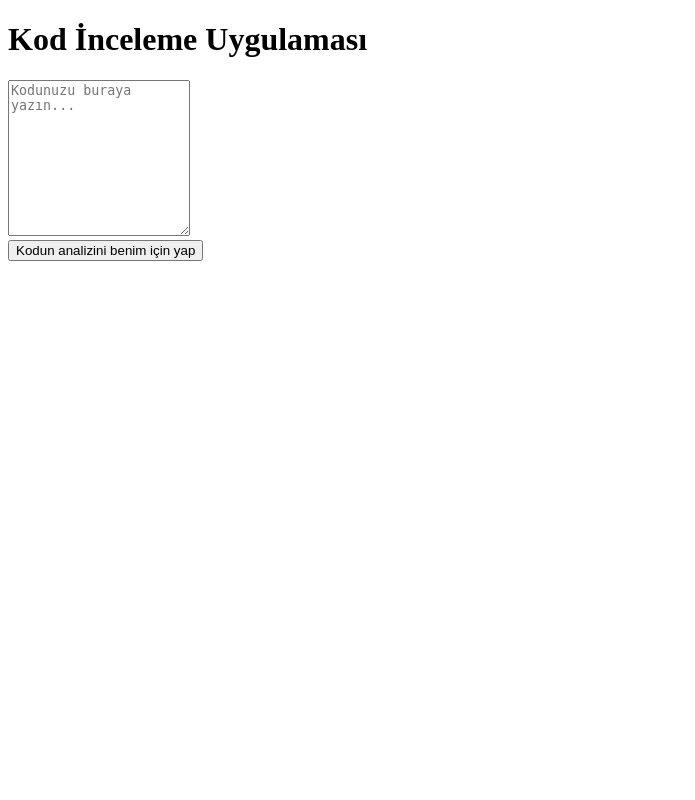
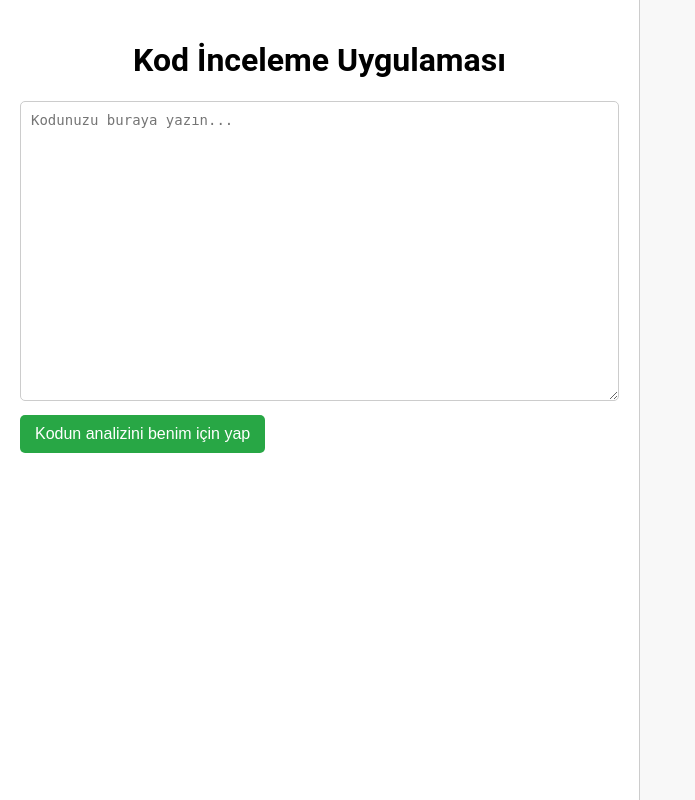
Before and after one commit to EmreGurbuzz/python-code-review-app, a Flask app: page / in a window 1280 px wide. Shown: the whole page, without its empty margins (0-695 px from the left). Run offline with Flask 3, Linux system fonts and the light colour scheme.

Commit message:
fix: arayüz düzeltildi

```diff
--- a/app.py
+++ b/app.py
@@ -3,7 +3,6 @@ import openai
 
 app = Flask(__name__)
 
-# OpenAI API anahtarınızı buraya girin
 openai.api_key = "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"
 
 @app.route('/')
@@ -12,22 +11,19 @@ def index():
 
 @app.route('/code_review', methods=['POST'])
 def code_review():
-    # İstekten gelen kodu al
     data = request.get_json()
     user_code = data.get("code")
 
     if not user_code:
         return jsonify({"error": "Code is required"}), 400
 
-    # ChatGPT'ye gönderilecek mesajı hazırlayın
     prompt = f"Aşağıdaki kodu inceleyin ve bir üst düzey geliştirici gibi yorum yapın. " \
              f"iyileştirme önerilerinde bulunun " \
              f"ve potansiyel sorunları vurgulayın. Yanıtlar Türkçe olsun:\n\n{user_code}\n"
 
-    # Yeni `ChatCompletion` API'sini kullanarak isteği gönderin
     try:
         response = openai.ChatCompletion.create(
-            model="gpt-3.5-turbo",  # veya gpt-4 gibi diğer modellerden birini kullanabilirsiniz
+            model="gpt-3.5-turbo",
             messages=[
                 {"role": "system", "content": "You are a senior developer reviewing code."},
                 {"role": "user", "content": prompt}
@@ -36,7 +32,6 @@ def code_review():
             temperature=0.7,
         )
 
-        # Yanıtı al ve JSON formatında döndür
         review_text = response['choices'][0]['message']['content'].strip()
         return jsonify({"review": review_text})
 
@@ -44,4 +39,4 @@ def code_review():
         return jsonify({"error": str(e)}), 500
 
 if __name__ == '__main__':
-    app.run(debug=True)  # Parantez kapatıldı
+    app.run(debug=True)
--- a/static/styles.css
+++ b/static/style.css
@@ -2,24 +2,32 @@ body {
     display: flex;
     height: 100vh;
     margin: 0;
-    font-family: Arial, sans-serif;
+    font-family: "Roboto", Arial, sans-serif;
 }
+
 #codeInput {
     width: 50%;
     padding: 20px;
     border-right: 1px solid #ccc;
     box-sizing: border-box;
 }
+
 #response {
     width: 50%;
+    max-width: 50%;
     padding: 20px;
     box-sizing: border-box;
-    overflow-y: auto;
+    overflow-y: auto;    /* Dikey kaydırma çubuğu için */
+    overflow-x: hidden;  /* Yatay kaydırmayı engelle */
     background-color: #f8f8f8;
+    max-height: 100%;    /* Yüksekliği sınırla */
+    white-space: normal; /* Metinlerin normalde sarılmasını sağla */
 }
+
 h1 {
     text-align: center;
 }
+
 textarea {
     width: 100%;
     height: 300px;
@@ -30,6 +38,7 @@ textarea {
     border-radius: 5px;
     box-sizing: border-box;
 }
+
 button {
     margin-top: 10px;
     padding: 10px 15px;
@@ -40,12 +49,15 @@ button {
     border-radius: 5px;
     cursor: pointer;
 }
+
 button:hover {
     background-color: #218838;
 }
+
 pre {
     background-color: #e9ecef;
     padding: 10px;
     border-radius: 5px;
-    overflow-x: auto;
+    overflow-x: hidden; /* Yatay taşmayı engelle */
+    white-space: pre-wrap; /* Metinlerin sarılmasını sağla */
 }
--- a/templates/index.html
+++ b/templates/index.html
@@ -1,13 +1,20 @@
 <!DOCTYPE html>
 <html lang="tr">
+
 <head>
     <meta charset="UTF-8">
     <meta name="viewport" content="width=device-width, initial-scale=1.0">
     <title>Kod İnceleme</title>
+
+    <link href="https://fonts.googleapis.com/css2?family=Poppins:wght@300;400;500;600;700&display=swap"
+        rel="stylesheet">
+    <link rel="stylesheet" href="{{ url_for('static', filename='style.css') }}">
+
 </head>
+
 <body>
     <div id="codeInput">
-        <h1>Kod İnceleme Uygulaması</h1>
+        <h1 class="red">Kod İnceleme Uygulaması</h1>
         <form id="codeForm">
             <textarea name="code" rows="10" placeholder="Kodunuzu buraya yazın..."></textarea><br>
             <button type="submit">Kodun analizini benim için yap</button>
@@ -35,7 +42,7 @@
 
                 const data = await response.json();
                 if (response.ok) {
-                    responseDiv.innerHTML = '<h2>İnceleme Sonucu:</h2><pre>' + JSON.stringify(data, null, 2) + '</pre>';
+                    responseDiv.innerHTML = '<h2>İnceleme Sonucu:</h2><pre>' + data.review + '</pre>';
                 } else {
                     responseDiv.innerHTML = '<h2>Hata:</h2><pre>' + JSON.stringify(data, null, 2) + '</pre>';
                 }
@@ -45,4 +52,5 @@
         };
     </script>
 </body>
+
 </html>
```
